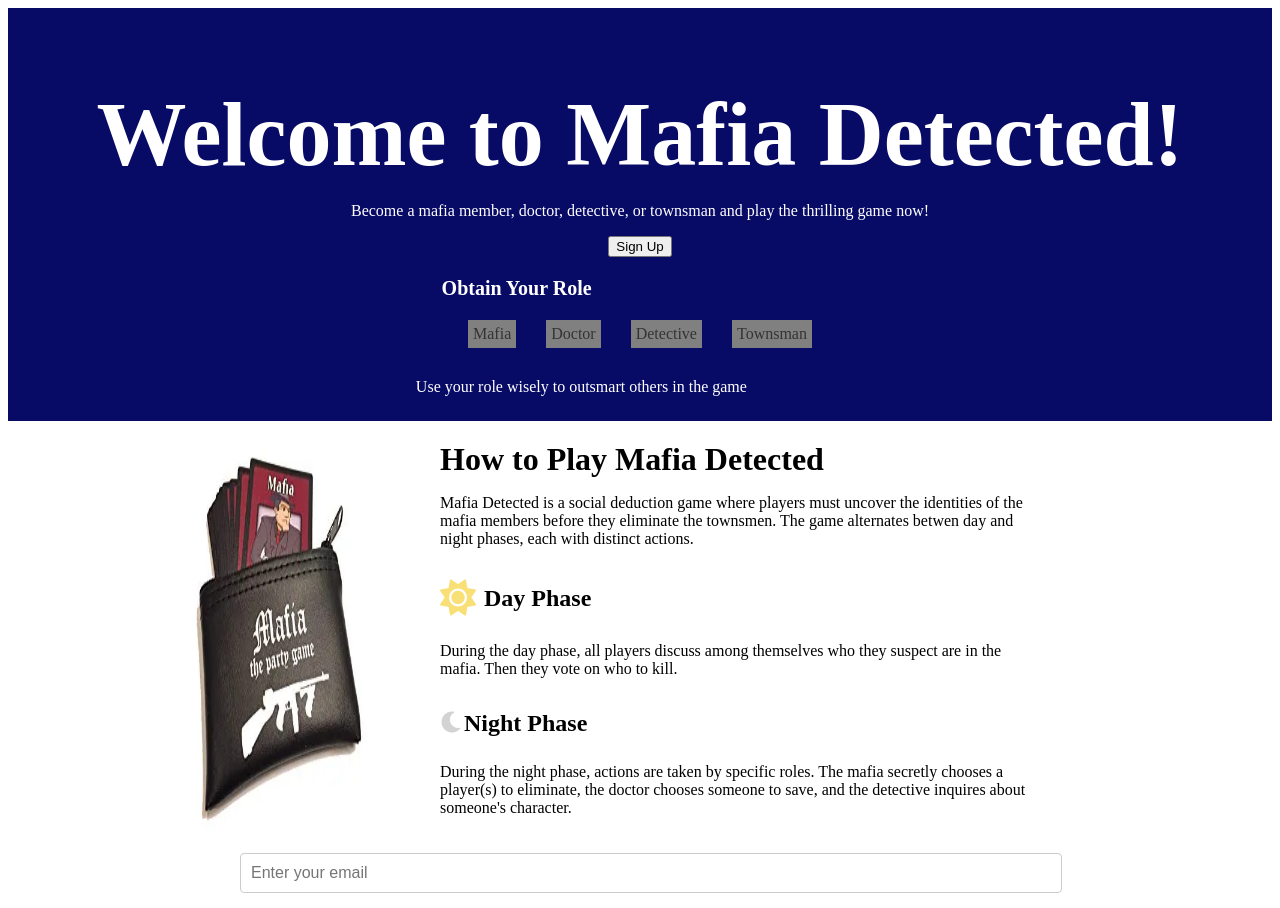
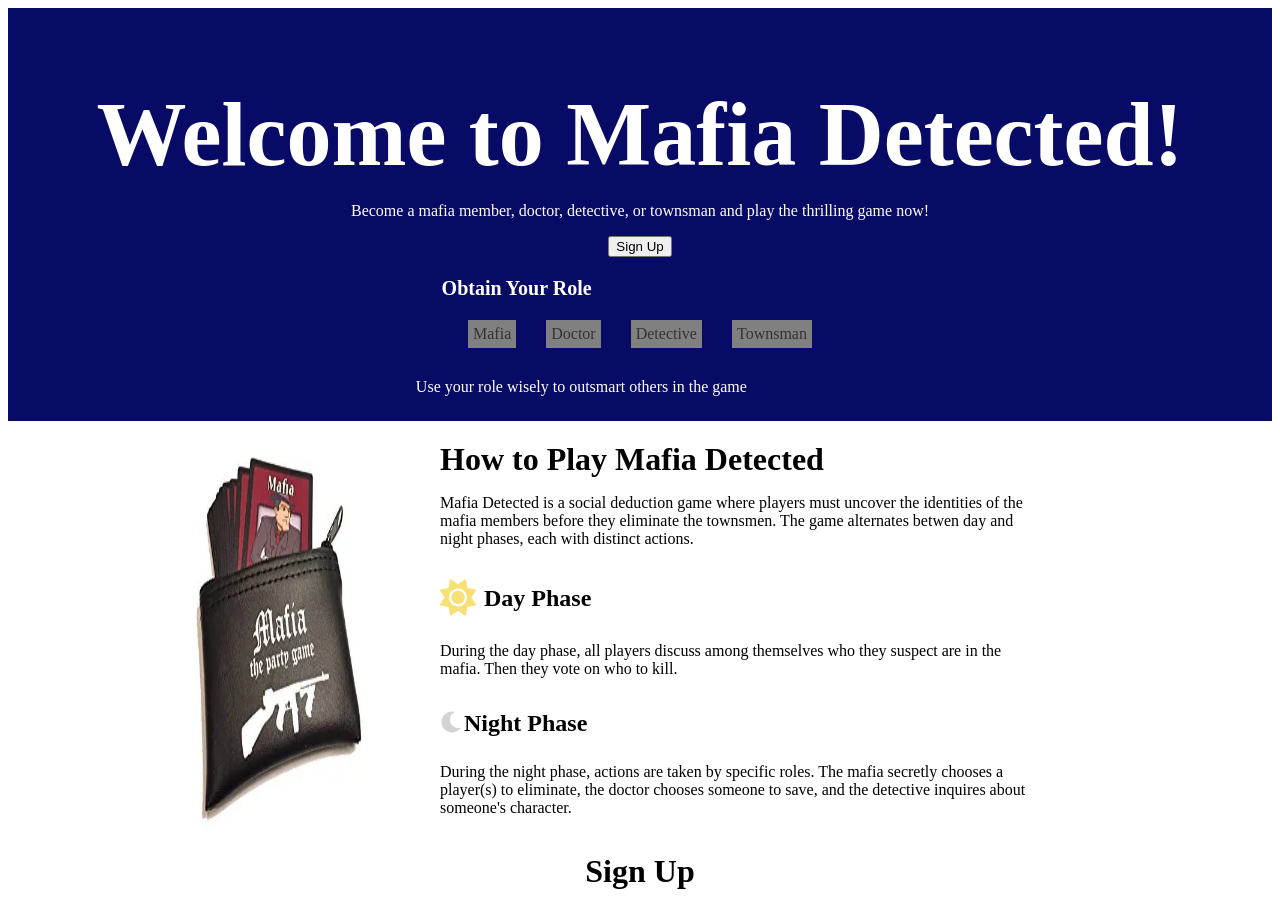
Before and after one commit to benj12/Mafia-Detected, a Vue app: page / in a window 1280 px wide. Shown: the top 908 px of the page. Built offline with nearby package versions, Linux system fonts and the light colour scheme.

Commit message:
Added signup text above the input fields

```diff
--- a/src/App.vue
+++ b/src/App.vue
@@ -4,6 +4,7 @@
     <main>
       <div class="header-container">
         <img :src="gameImage" alt="Mafia Detected game overview" class="game-image"/>
+
         <div class="text-container">
           <h2>How to Play Mafia Detected</h2>
           <p>Mafia Detected is a social deduction game where players must uncover the identities of the mafia members before they eliminate the townsmen. The game alternates betwen day and night phases, each with distinct actions.</p>
@@ -17,6 +18,7 @@
           <p>During the night phase, actions are taken by specific roles. The mafia secretly chooses a player(s) to eliminate, the doctor chooses someone to save, and the detective inquires about someone's character.</p>
         </div>
       </div>
+      <h2 class="sign-up-header">Sign Up</h2>
       <div class="input-container">
         <input type="text" v-model="inputEmail" placeholder="Enter your email"/>
         <input type="text" v-model="inputUsername" placeholder="Enter your username" />
@@ -95,6 +97,7 @@ main {
   flex-direction: column;
 }
 
+
 h2 {
   margin:0;
   /* margin-top: 0; */
@@ -118,6 +121,14 @@ h1 {
   margin-bottom: 10px;
   font-size: 1.5em;
 }
+
+.sign-up-header {
+  text-align: center; /* Center align the text */
+  margin-top: 20px; /* Adds space above the header */
+  font-size: 2em; /* Adjusts the font size */
+  font-weight: bold; /* Makes the header bold */
+}
+
 
 .phases {
   display: flex;
```
